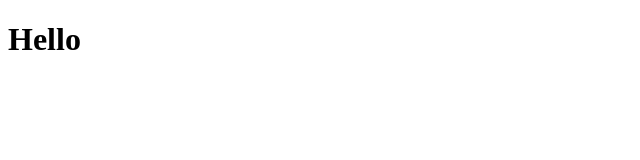
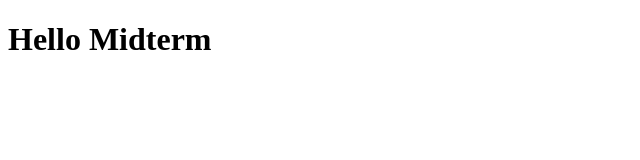
Before and after one commit to Musaraf173/Midterm, a plain HTML site: page index.html in a window 1280 px wide. Shown: the whole page, without its empty margins (0-640 px from the left). Drawn offline with Linux system fonts and the light colour scheme.

Commit message:
Checking

```diff
--- a/index.html
+++ b/index.html
@@ -7,6 +7,6 @@
     <title>Midterm</title>
 </head>
 <body>
-    <h1>Hello </h1>
+    <h1>Hello  Midterm </h1>
 </body>
 </html>
```
